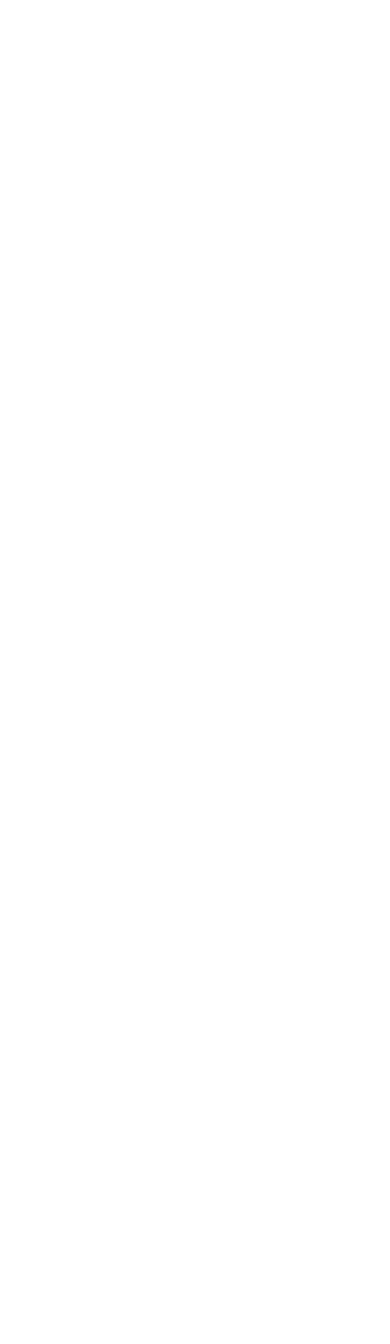
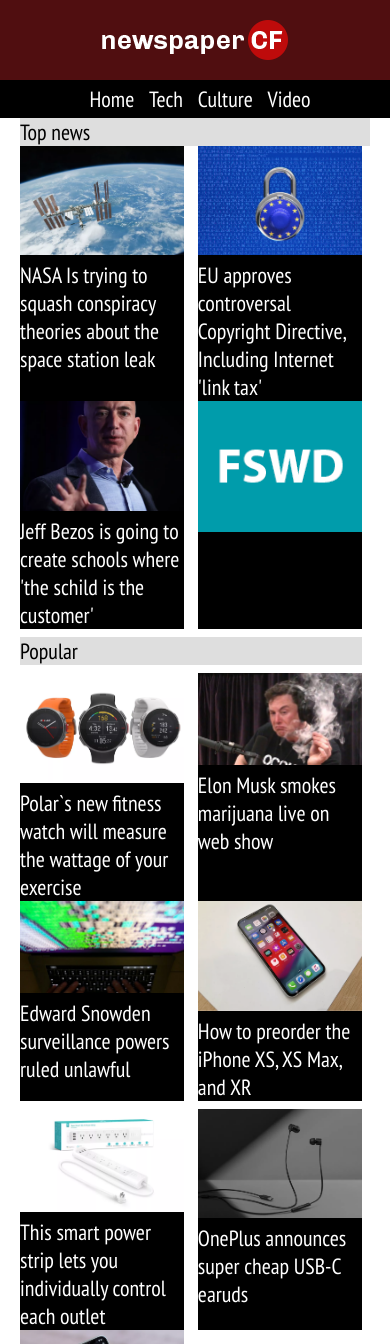
Before and after one commit to Mario-Weiss/FSWD50-Mario-Weiss-CodeReview-02, a plain HTML site: page index.html in a window 390 px wide. Shown: the top 1344 px of the page. Before the commit the page ends 844 px from the top, so only its background shows below. Drawn offline with Linux system fonts and the light colour scheme.

Commit message:
create main structur an add content

```diff
--- a/index.html
+++ b/index.html
@@ -0,0 +1,121 @@
+<!DOCTYPE html>
+<html lang=eng>
+<head>
+	<meta name="charset" content="utf-8">
+	<link rel="stylesheet" type="text/css" href="styles.css">
+	<title>CodeReview 02</title>
+</head>
+<body>
+	<div id="hero">
+		<img src="img/logo-newspaper-cf.png" alt="newspaper CF">
+		<a href="https://www.codefactory.wien" title="codefactory.wien"><img class="desktop" src="img/banner-1.png" alt="codefactory.wien"></a>
+	</div>
+	<nav>
+			<ul>
+				<li><a href="#" title="Home">Home</a></li>
+				<li><a href="#" title="Tech">Tech</a></li>
+				<li><a href="#" title="Culture">Culture</a></li>
+				<li><a href="#" title="Video">Video</a></li>
+			</ul>
+	</nav>
+	<main>
+		<div class="date">
+			Friday, 14.09.2018
+		</div>
+		<div class="headline">
+			Top news
+		</div>
+		<div class="flex">
+			<div class="content">
+				<div class="flex1">
+					<div>
+						<img src="img/nasa.png" alt="nasa">
+						NASA Is trying to squash conspiracy theories about the space station leak
+					</div>
+					<div>
+						<img src="img/eu.png" alt="EU">
+						EU approves controversal Copyright Directive, Including Internet 'link tax'
+					</div>
+					<div>
+						<img src="img/jeff.png" alt="Jeff Bezos">
+						Jeff Bezos is going to create schools where 'the schild is the customer'
+					</div>
+					<div class="mobile">
+						<img src="img/banner-mobile-fswd.png" alt="FSWD">
+					</div>
+				</div>
+				<div class="headline">
+					Popular
+				</div>
+				<div class="flex1">
+					<div>
+						<img src="img/polar.png" alt="Polar">
+						Polar`s new fitness watch will measure the wattage of your exercise
+					</div>
+					<div>
+						<img src="img/musk.jpg" alt="Elon Musk">
+						Elon Musk smokes marijuana live on web show
+					</div>
+					<div>
+						<img src="img/snowden.jpg" alt="Edward Snowden">
+						Edward Snowden surveillance powers ruled unlawful
+					</div>
+					<div class="mobile">
+						<img src="img/iphone.png" alt="iPhone">
+						How to preorder the iPhone XS, XS Max, and XR
+					</div>
+
+				</div>
+			</div>
+			<div class="banner desktop">
+				<a href="https://www.codefactory.wien" title="codefactory.wien"><img src="img/banner-2.png" alt="FSWD"></a>
+			</div>
+		</div>
+		<div>
+			<a href="https://www.codefactory.wien" title="codefactory.wien"><img class="banner2 desktop" src="img/banner-3.png" alt="How ti become a developer?"></a>
+		</div>
+		<div class="flex">
+			<div class="content">
+				<div class="flex2">
+					<div class="desktop">
+						<img src="img/iphone.png" alt="iPhone">
+						How to preorder the iPhone XS, XS Max, and XR
+					</div>
+					<div>
+						<img src="img/smart.png" alt="smart power strip">
+						This smart power strip lets you individually control each outlet
+					</div>
+					<div>
+						<img src="img/one.png" alt="USB-C earuds">
+						OnePlus announces super cheap USB-C earuds
+					</div>
+					<div>
+						<img src="img/phone.png" alt="Spotify">
+						Spotify raises limit for offline downloads to 10,000 songs per device
+					</div>
+				</div>
+			</div>
+			<div class="banner desktop">
+				<a href="https://www.codefactory.wien" title="codefactory.wien"><img src="img/banner-4.png" alt="CF"></a>
+			</div>
+		</div>
+	</main>
+	<footer>
+		<div>
+			<ul>
+				<li><a href="#" title="Home">Home</a></li>
+				<li><a href="#" title="Tech">Tech</a></li>
+				<li><a href="#" title="Culture">Culture</a></li>
+				<li><a href="#" title="Video">Video</a></li>
+			</ul>
+		</div>
+		<div>
+			<img src="img/logo-newspaper-cf.png" alt="newspaper CF">
+		</div>
+		<div>
+			Mario Weiss - CodeFactory2018
+		</div>
+	</footer>
+
+</body>
+</html>
--- a/styles.sass
+++ b/styles.sass
@@ -0,0 +1,102 @@
+@import url('https://fonts.googleapis.com/css?family=PT+Sans+Narrow')
+
+body
+	max-width: 800px
+	margin: auto
+	font-family: 'PT Sans Narrow', sans-serif
+	font-size: 22px
+#hero
+	background: #500E10
+	margin: 0
+	padding: 20px
+	display: flex
+	flex-wrap: wrap
+	justify-content: space-between
+	align-items: center
+nav
+	background: black
+	padding-left: 20px
+ul
+	margin: 0
+	padding: 0
+	li
+		list-style: none
+		display: inline-flex
+
+		a
+			text-decoration: none
+			color: white
+			padding: 5px 10px 5px 0
+		a:hover
+			background: #ccc
+.date
+	text-align: right
+	font-size: 16px
+	padding: 6px 0
+main
+	margin: 0 20px 0
+.headline
+	background: #DEDEDE
+.flex
+	display: flex
+	justify-content: space-between
+	.content
+		width: 100%
+		margin-left: -8px
+		> div
+			margin: 0 0 8px 8px
+		.flex1, .flex2
+			display: flex
+			flex-wrap: wrap
+			justify-content: space-between
+			div
+				background: black
+				color: white
+
+				width: 31%
+				img
+					width: 100%
+		.flex2
+			div
+				width: 48% !important
+
+
+.banner
+	min-width: 110px
+	max-width: 110px
+	text-align: right
+.banner2
+	width: 100%
+	max-width: 100%
+
+footer
+	background: black
+	color: white
+	div:first-child
+		text-align: left
+	div:nth-child(2)
+		text-align: right
+	div:nth-child(3)
+		text-align: center
+
+.mobile
+	display: none
+
+@media screen and (max-width: 768px)
+	#hero
+		flex-direction: column
+
+@media screen and (max-width: 480px)
+	.desktop, .date
+		display: none
+	.mobile
+		display: block
+	nav
+		ul
+			text-align: center
+	.flex1
+		div
+			width: 48% !important
+	footer
+		div
+			text-align: center !important
```
Also changed, not shown: styles.css, 1 other file.
